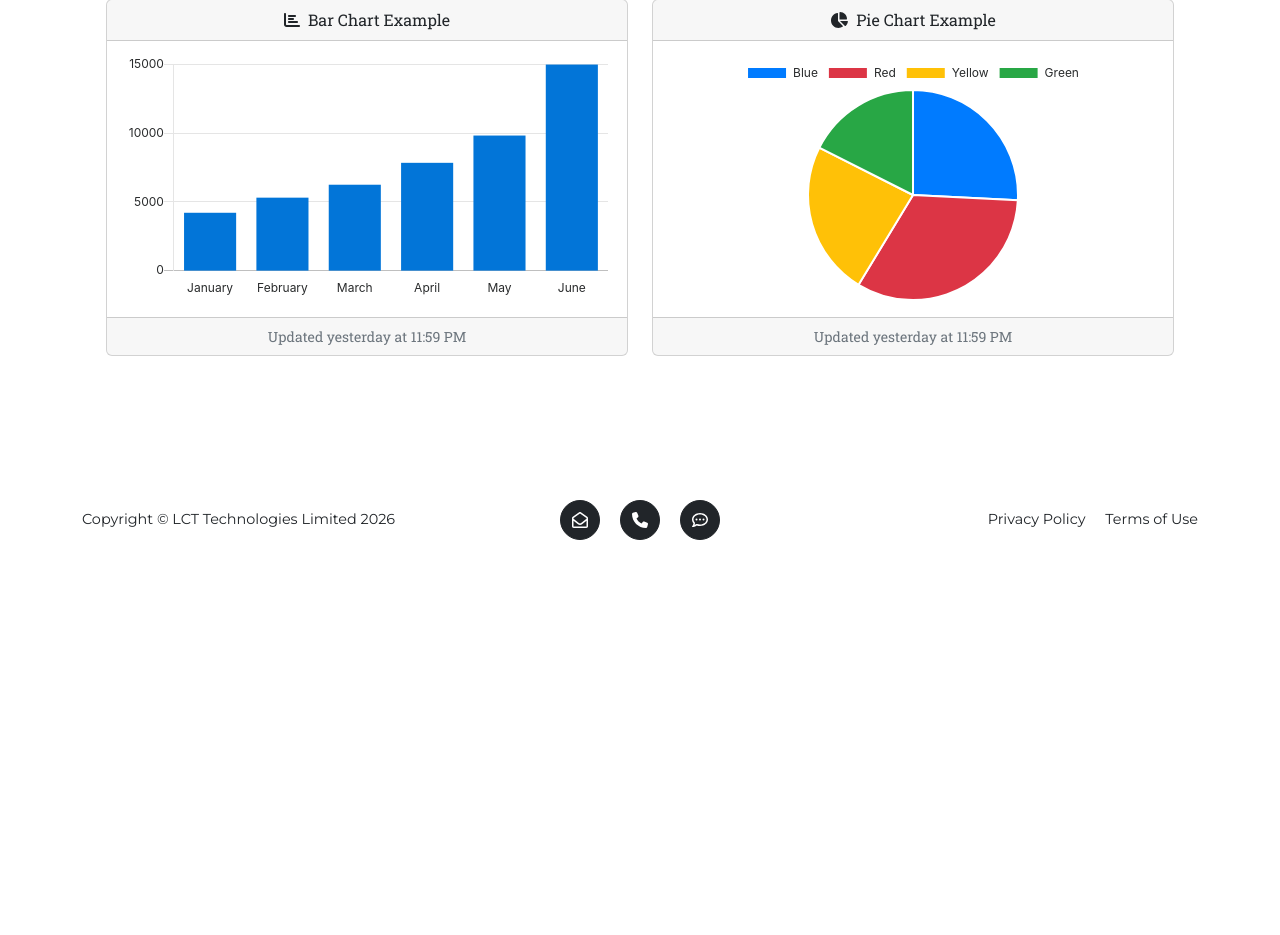
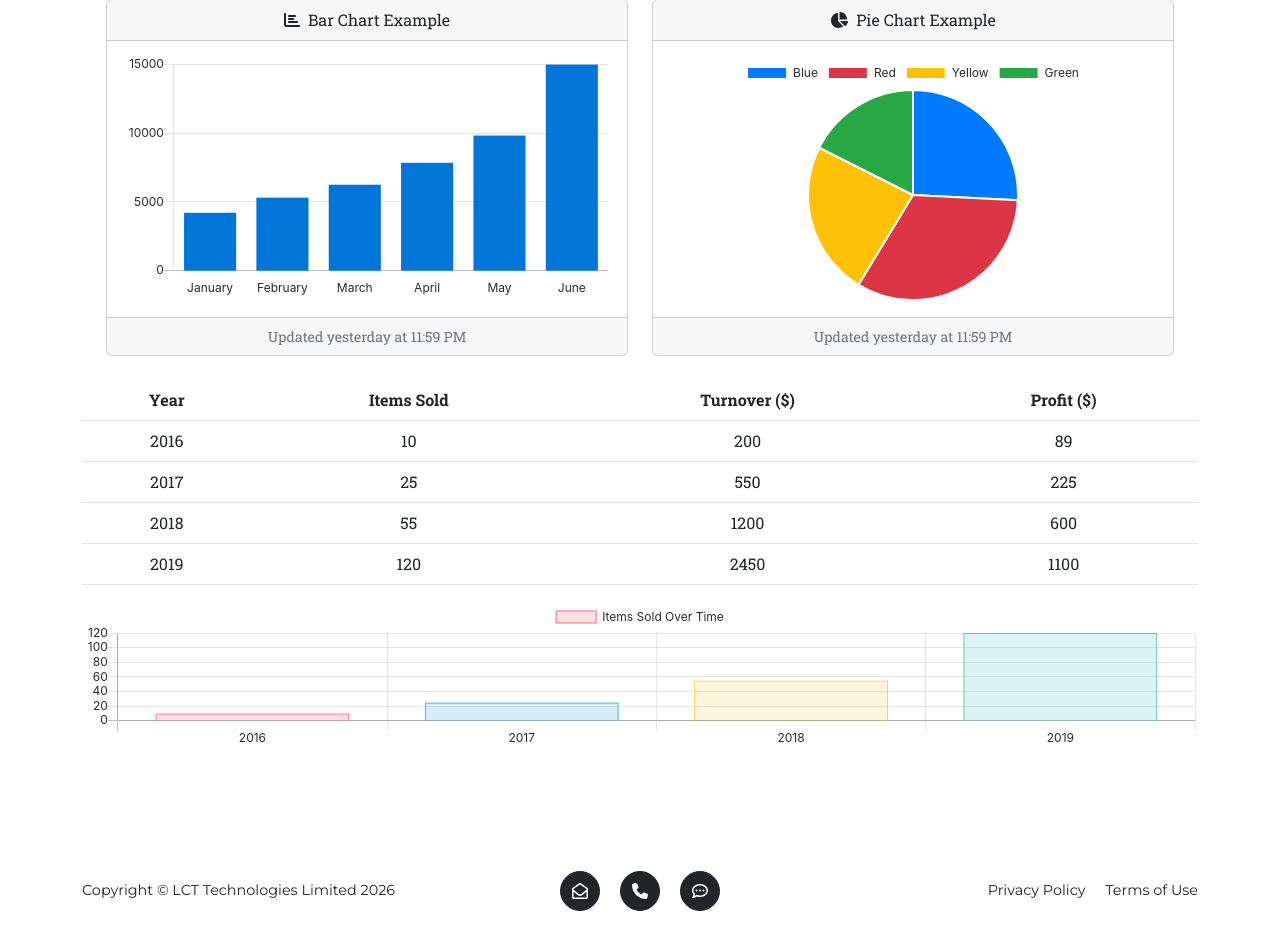
Before and after one commit to Oche215/lct, a Django app: page /chart-page/ in a window 1280 px wide. Shown: the part 858-1793 px from the top of the page. Before the commit the page ends 1398 px from the top, so only its background shows below. Run offline with Django 5.2, Linux system fonts and the light colour scheme; data that the repository does not hold is empty; some libraries are stand-ins or nearby versions.

Commit message:
chart 11

```diff
--- /dev/null
+++ b/static/dashboard/assets/demo/buildchart.js
@@ -0,0 +1,66 @@
+function BuildChart(labels, values, chartTitle) {
+    var ctx = document.getElementById("myChart").getContext('2d');
+    var myChart = new Chart(ctx, {
+        type: 'bar',
+        data: {
+            labels: labels, // Our labels
+            datasets: [{
+                label: chartTitle, // Name the series
+                data: values, // Our values
+                backgroundColor: [ // Specify custom colors
+                    'rgba(255, 99, 132, 0.2)',
+                    'rgba(54, 162, 235, 0.2)',
+                    'rgba(255, 206, 86, 0.2)',
+                    'rgba(75, 192, 192, 0.2)',
+                    'rgba(153, 102, 255, 0.2)',
+                    'rgba(255, 159, 64, 0.2)'
+                ],
+                borderColor: [ // Add custom color borders
+                    'rgba(255,99,132,1)',
+                    'rgba(54, 162, 235, 1)',
+                    'rgba(255, 206, 86, 1)',
+                    'rgba(75, 192, 192, 1)',
+                    'rgba(153, 102, 255, 1)',
+                    'rgba(255, 159, 64, 1)'
+                ],
+                borderWidth: 1 // Specify bar border width
+            }]
+        },
+        options: {
+            responsive: true, // Instruct chart js to respond nicely.
+            maintainAspectRatio: false, // Add to prevent default behaviour of full-width/height
+        }
+    });
+    return myChart;
+}
+
+
+// HTML To JSON Script
+// *Forked* from https://johndyer.name/html-table-to-json/
+var table = document.getElementById('dataTable');
+var json = []; // first row needs to be headers
+var headers = [];
+for (var i = 0; i < table.rows[0].cells.length; i++) {
+    headers[i] = table.rows[0].cells[i].innerHTML.toLowerCase().replace(/ /gi, '');
+}
+// go through cells
+for (var i = 1; i < table.rows.length; i++) {
+    var tableRow = table.rows[i];
+    var rowData = {};
+    for (var j = 0; j < tableRow.cells.length; j++) {
+        rowData[headers[j]] = tableRow.cells[j].innerHTML;
+    }
+    json.push(rowData);
+}
+console.log(json);
+// Map json values back to label array
+var labels = json.map(function (e) {
+    return e.year;
+});
+console.log(labels);
+// Map json values back to values array
+var values = json.map(function (e) {
+    return e.itemssold;
+});
+console.log(values);
+var chart = BuildChart(labels, values, "Items Sold Over Time");
--- a/templates/dashboard/chart.html
+++ b/templates/dashboard/chart.html
@@ -80,6 +80,46 @@
                         </div>
                     </div>
                 </main>
+            <div class="container">
+                <table class="table" id="dataTable">
+  <thead>
+    <th>Year</th>
+    <th>Items Sold</th>
+    <th>Turnover ($)</th>
+    <th>Profit ($)</th>
+  </thead>
+  <tbody>
+    <tr>
+      <td>2016</td>
+      <td>10</td>
+      <td>200</td>
+      <td>89</td>
+    </tr>
+    <tr>
+      <td>2017</td>
+      <td>25</td>
+      <td>550</td>
+      <td>225</td>
+    </tr>
+    <tr>
+      <td>2018</td>
+      <td>55</td>
+      <td>1200</td>
+      <td>600</td>
+    </tr>
+    <tr>
+      <td>2019</td>
+      <td>120</td>
+      <td>2450</td>
+      <td>1100</td>
+    </tr>
+  </tbody>
+</table>
+
+<div class="chart">
+  <canvas id="myChart"></canvas>
+</div>
+            </div>
         </div>
     </div>
 </section>
@@ -121,7 +161,30 @@
 <script src="{% static 'dashboard/assets/demo/chart-area-demo.js' %}"></script>
 <script src="{% static 'dashboard/assets/demo/chart-bar-demo.js' %}"></script>
 <script src="{% static 'dashboard/assets/demo/chart-pie-demo.js' %}"></script>
+<script src="{% static 'dashboard/assets/demo/buildchart.js' %}"></script>
 <!--        <script src="https://cdn.jsdelivr.net/npm/simple-datatables@7.1.2/dist/umd/simple-datatables.min.js" crossorigin="anonymous"></script>-->
 <!--        <script src="{% static 'js/datatables-simple-demo.js' %}"></script>-->
 
+<!--<script>-->
+<!--    var table = document.getElementById('dataTable');-->
+<!--    var json = []]; // First row needs to be headers-->
+<!--    var headers =[];-->
+<!--    for (var i = 0; i < table.rows[0].cells.length; i++) {-->
+<!--      headers[i] = table.rows[0].cells[i].innerHTML.toLowerCase().replace(/ /gi, '');-->
+<!--    }-->
+
+<!--    // Go through cells-->
+<!--    for (var i = 1; i < table.rows.length; i++) {-->
+<!--      var tableRow = table.rows[i];-->
+<!--      var rowData = {};-->
+<!--      for (var j = 0; j < tableRow.cells.length; j++) {-->
+<!--        rowData[headers[j]] = tableRow.cells[j].innerHTML;-->
+<!--      }-->
+
+<!--      json.push(rowData);-->
+<!--    }-->
+
+<!--    console.log(json);-->
+<!--</script>-->
+
 {% endblock %}
```
